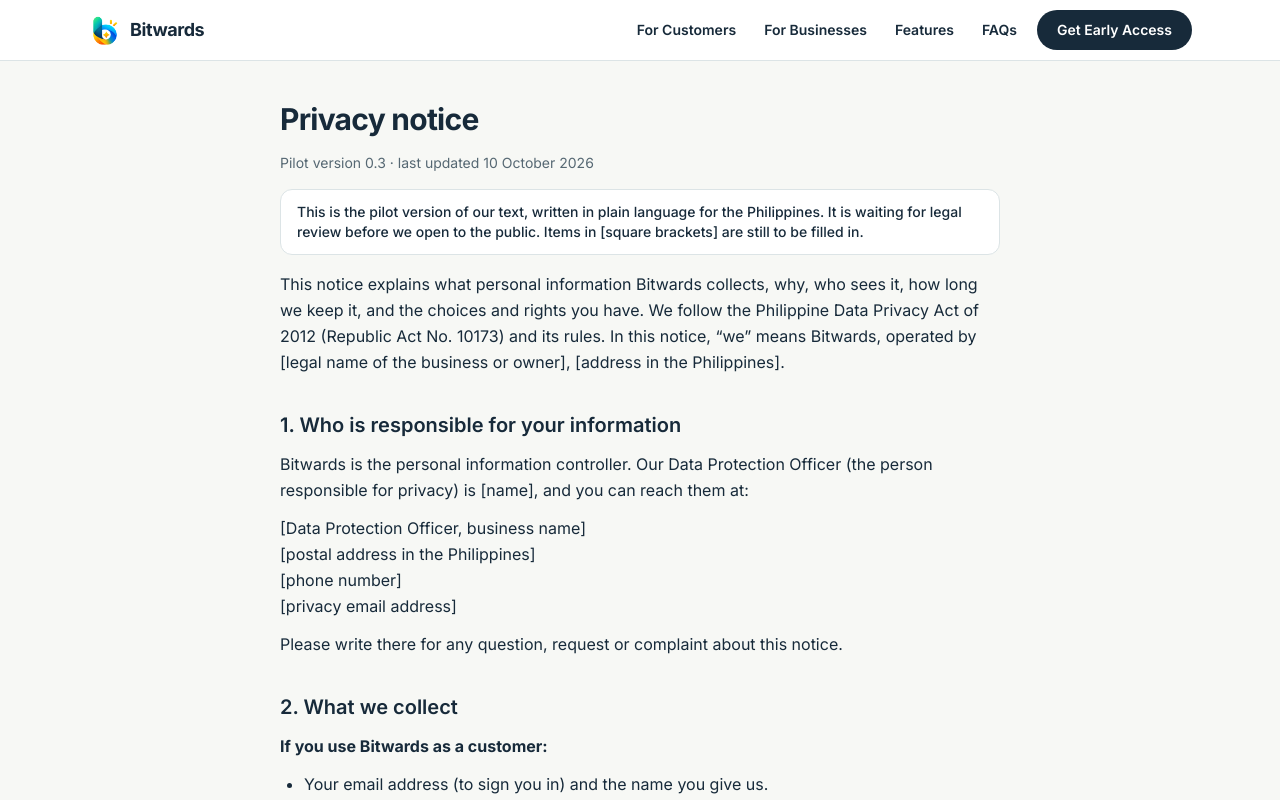
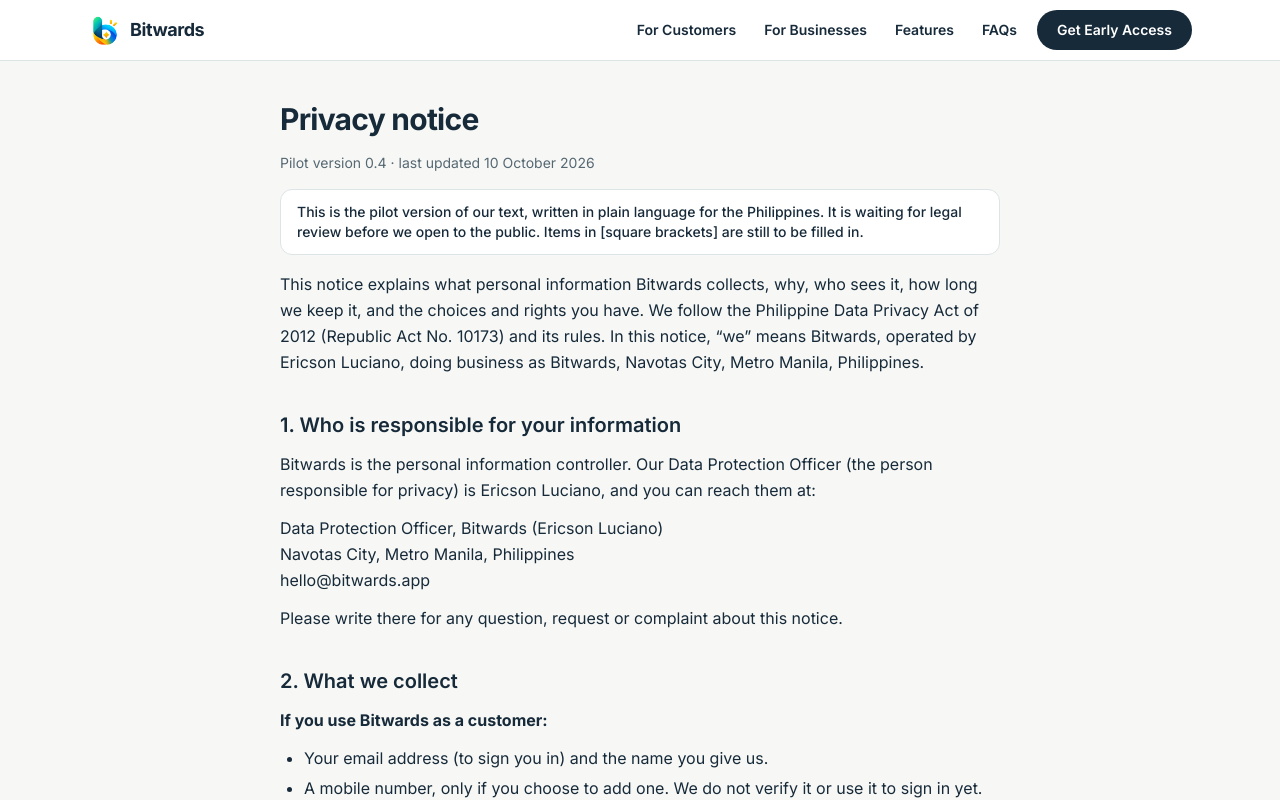
Before and after one commit to ericsonluciano/bitwards-marketing, a Next.js app: page /privacy in a window 1280 px wide. Shown: the top 800 px of the page. Built offline with nearby package versions, Linux system fonts and the light colour scheme; no server answers.

Commit message:
docs: name the operator and DPO in the legal pages (v0.4); add DPO and privacy folder guide
Co-Authored-By: Claude Sonnet 5.5 <noreply@anthropic.com>

```diff
--- a/src/app/privacy/page.tsx
+++ b/src/app/privacy/page.tsx
@@ -7,18 +7,17 @@ export default function Page() {
   return (
     <LegalPage title="Privacy notice">
       <p>
-        This notice explains what personal information Bitwards collects, why, who sees it, how long we keep it, and the choices and rights you have. We follow the Philippine Data Privacy Act of 2012 (Republic Act No. 10173) and its rules. In this notice, “we” means Bitwards, operated by [legal name of the business or owner], [address in the Philippines].
+        This notice explains what personal information Bitwards collects, why, who sees it, how long we keep it, and the choices and rights you have. We follow the Philippine Data Privacy Act of 2012 (Republic Act No. 10173) and its rules. In this notice, “we” means Bitwards, operated by Ericson Luciano, doing business as Bitwards, Navotas City, Metro Manila, Philippines.
       </p>
 
       <h2>1. Who is responsible for your information</h2>
       <p>
-        Bitwards is the personal information controller. Our Data Protection Officer (the person responsible for privacy) is [name], and you can reach them at:
+        Bitwards is the personal information controller. Our Data Protection Officer (the person responsible for privacy) is Ericson Luciano, and you can reach them at:
       </p>
       <p>
-        [Data Protection Officer, business name]<br />
-        [postal address in the Philippines]<br />
-        [phone number]<br />
-        [privacy email address]
+        Data Protection Officer, Bitwards (Ericson Luciano)<br />
+        Navotas City, Metro Manila, Philippines<br />
+        hello@bitwards.app
       </p>
       <p>Please write there for any question, request or complaint about this notice.</p>
 
--- a/src/app/terms/page.tsx
+++ b/src/app/terms/page.tsx
@@ -7,7 +7,7 @@ export default function Page() {
   return (
     <LegalPage title="Terms of use">
       <p>
-        These terms are an agreement between you and Bitwards, operated by [legal name of the business or owner], [address in the Philippines] (“we”). They cover the Bitwards customer app, the Bitwards business app and this website. By creating an account or using Bitwards you agree to them and to our Privacy Notice. If you do not agree, please do not use Bitwards.
+        These terms are an agreement between you and Bitwards, operated by Ericson Luciano, doing business as Bitwards, Navotas City, Metro Manila, Philippines (“we”). They cover the Bitwards customer app, the Bitwards business app and this website. By creating an account or using Bitwards you agree to them and to our Privacy Notice. If you do not agree, please do not use Bitwards.
       </p>
 
       <h2>1. Who can use Bitwards</h2>
@@ -53,7 +53,7 @@ export default function Page() {
       <p>We may update these terms. If a change matters, we will tell you in the app or by email before it applies. Using Bitwards after that means you accept the change. If Bitwards is sold, merged or moved to another company, these terms and your account may move with it, and we will tell you.</p>
 
       <h2>8. Law and contact</h2>
-      <p>These terms are governed by the laws of the Republic of the Philippines. We hope to settle any problem by talking first; if that fails, the proper courts of [city, Philippines] have jurisdiction. Contact: [support email address].</p>
+      <p>These terms are governed by the laws of the Republic of the Philippines. We hope to settle any problem by talking first; if that fails, the proper courts of [city, Philippines] have jurisdiction. Contact: hello@bitwards.app.</p>
     </LegalPage>
   )
 }
--- a/src/components/legal.tsx
+++ b/src/components/legal.tsx
@@ -2,7 +2,7 @@ import type { ReactNode } from 'react'
 import { Alert } from '@/components/ui'
 
 // Shared frame for the Terms and Privacy pages. Keep the version and date in step with any change to the text.
-export const LEGAL_VERSION = 'Pilot version 0.3'
+export const LEGAL_VERSION = 'Pilot version 0.4'
 export const LEGAL_DATE = '10 October 2026'
 
 export function LegalPage({ title, children }: { title: string; children: ReactNode }) {
```
Also changed, not shown: 2 other files (tests, documents, lock files or other folders).
